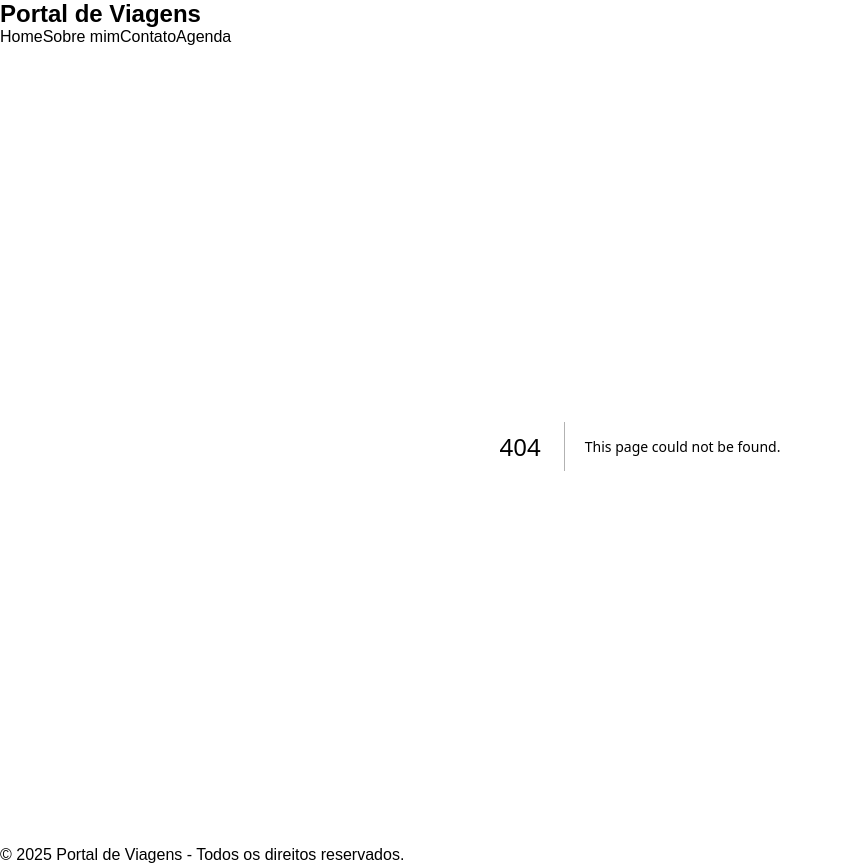
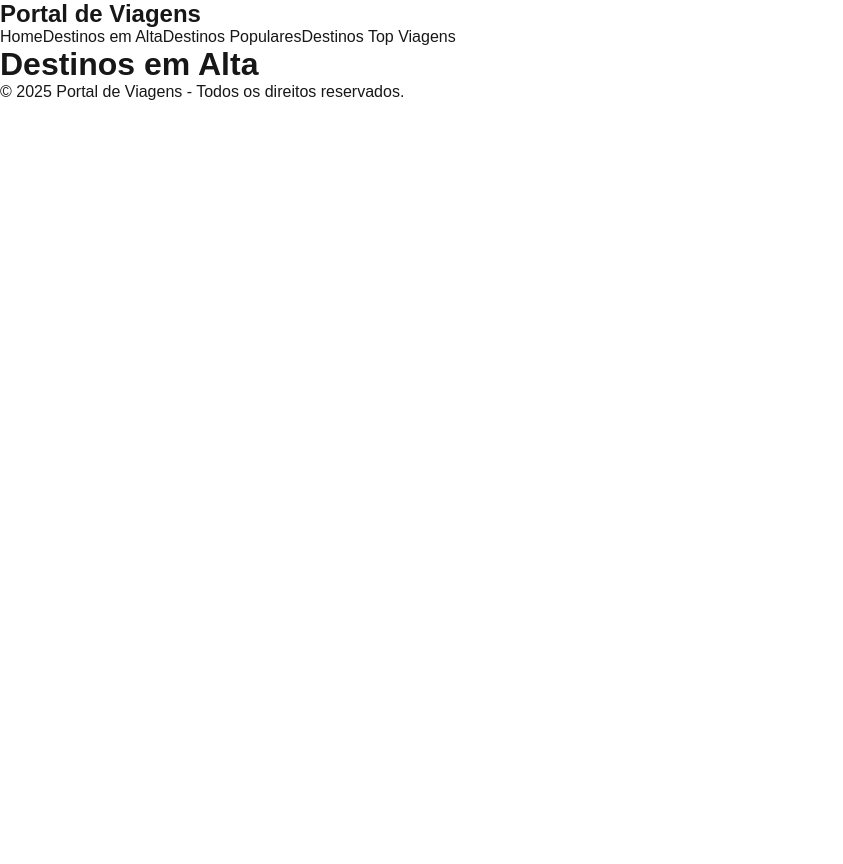
Before and after one commit to ValfranJr/Portal-Viagens, a Next.js app: page /destinos/em-alta in a window 1280 px wide. Before the commit this address had no page. Shown: the whole page, without its empty margins (0-843 px from the left). After the commit the page ends 800 px from the top, so only its background shows below. Built offline with nearby package versions, Linux system fonts and the light colour scheme.

Commit message:
feat: criando página auxilia viagens - em alta

```diff
--- a/src/app/componentes/Header/index.tsx
+++ b/src/app/componentes/Header/index.tsx
@@ -6,9 +6,9 @@ const Header = () => {
       <h2>Portal de Viagens</h2>
       <nav>
         <Link href="/">Home</Link>
-        <Link href="/sobre-mim">Sobre mim</Link>
-        <Link href="/contato">Contato</Link>
-        <Link href="/agenda">Agenda</Link>
+        <Link href="/destinos/em-alta">Destinos em Alta</Link>
+        <Link href="/destinos/populares">Destinos Populares</Link>
+        <Link href="/destinos/top-viagens">Destinos Top Viagens</Link>
       </nav>
     </header>
   );
--- /dev/null
+++ b/src/app/destinos/em-alta/page.tsx
@@ -0,0 +1,10 @@
+
+const DestinosEmAlta = () => {
+  return (
+    <>
+        <h1>Destinos em Alta</h1>
+    </>
+  );
+};
+
+export default DestinosEmAlta;
```
